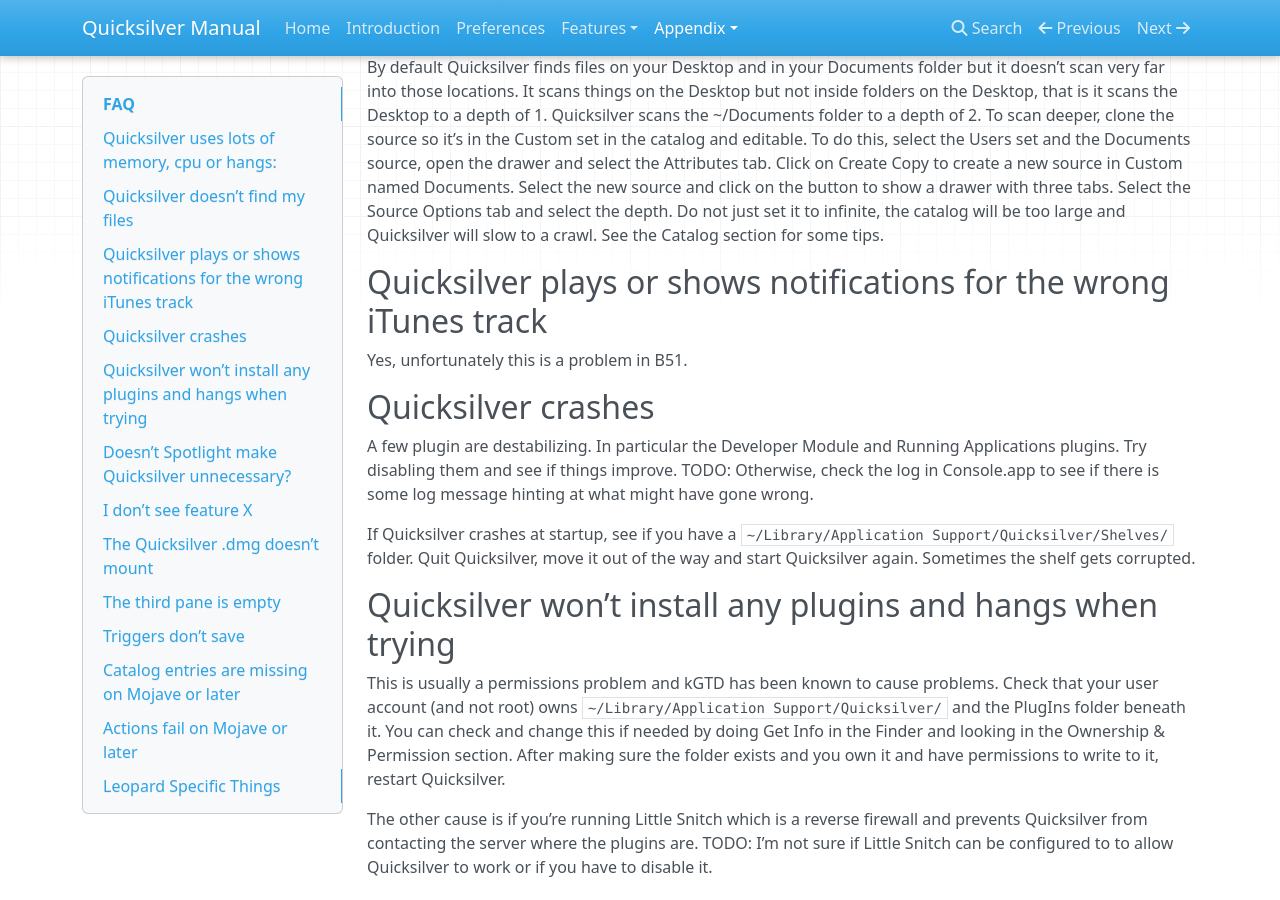
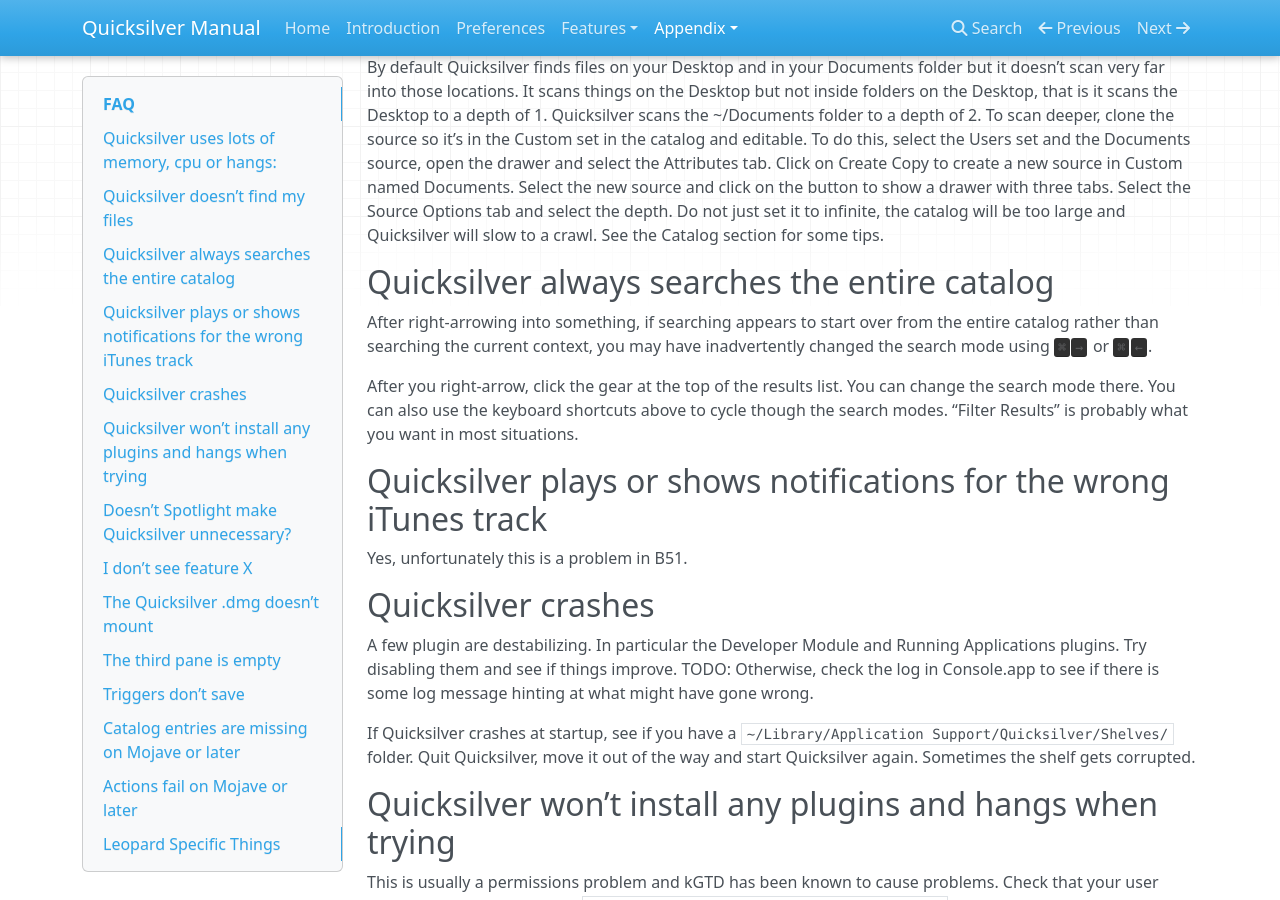
Before and after one commit to quicksilver/manual, an MkDocs documentation site: the page built from docs/FAQ.md, in a window 1280 px wide and 900 px high, scrolled down 796 px. Built offline with MkDocs 1.6.1, drawn with Linux system fonts in a browser that asks for light colours; nearby versions of some CDN libraries.

Commit message:
mention Search Mode in the FAQ

```diff
--- a/docs/FAQ.md
+++ b/docs/FAQ.md
@@ -17,6 +17,12 @@
 ## Quicksilver doesn’t find my files
 
 By default Quicksilver finds files on your Desktop and in your Documents folder but it doesn’t scan very far into those locations. It scans things on the Desktop but not inside folders on the Desktop, that is it scans the Desktop to a depth of 1. Quicksilver scans the ~/Documents folder to a depth of 2. To scan deeper, clone the source so it’s in the Custom set in the catalog and editable. To do this, select the Users set and the Documents source, open the drawer and select the Attributes tab. Click on Create Copy to create a new source in Custom named Documents. Select the new source and click on the  button to show a drawer with three tabs. Select the Source Options tab and select the depth. Do not just set it to infinite, the catalog will be too large and Quicksilver will slow to a crawl. See the Catalog section for some tips.
+
+## Quicksilver always searches the entire catalog ##
+
+After right-arrowing into something, if searching appears to start over from the entire catalog rather than searching the current context, you may have inadvertently changed the search mode using <kbd>⌘</kbd><kbd>→</kbd> or <kbd>⌘</kbd><kbd>←</kbd>.
+
+After you right-arrow, click the gear at the top of the results list. You can change the search mode there. You can also use the keyboard shortcuts above to cycle though the search modes. “Filter Results” is probably what you want in most situations.
 
 ## Quicksilver plays or shows notifications for the wrong iTunes track
 
```
